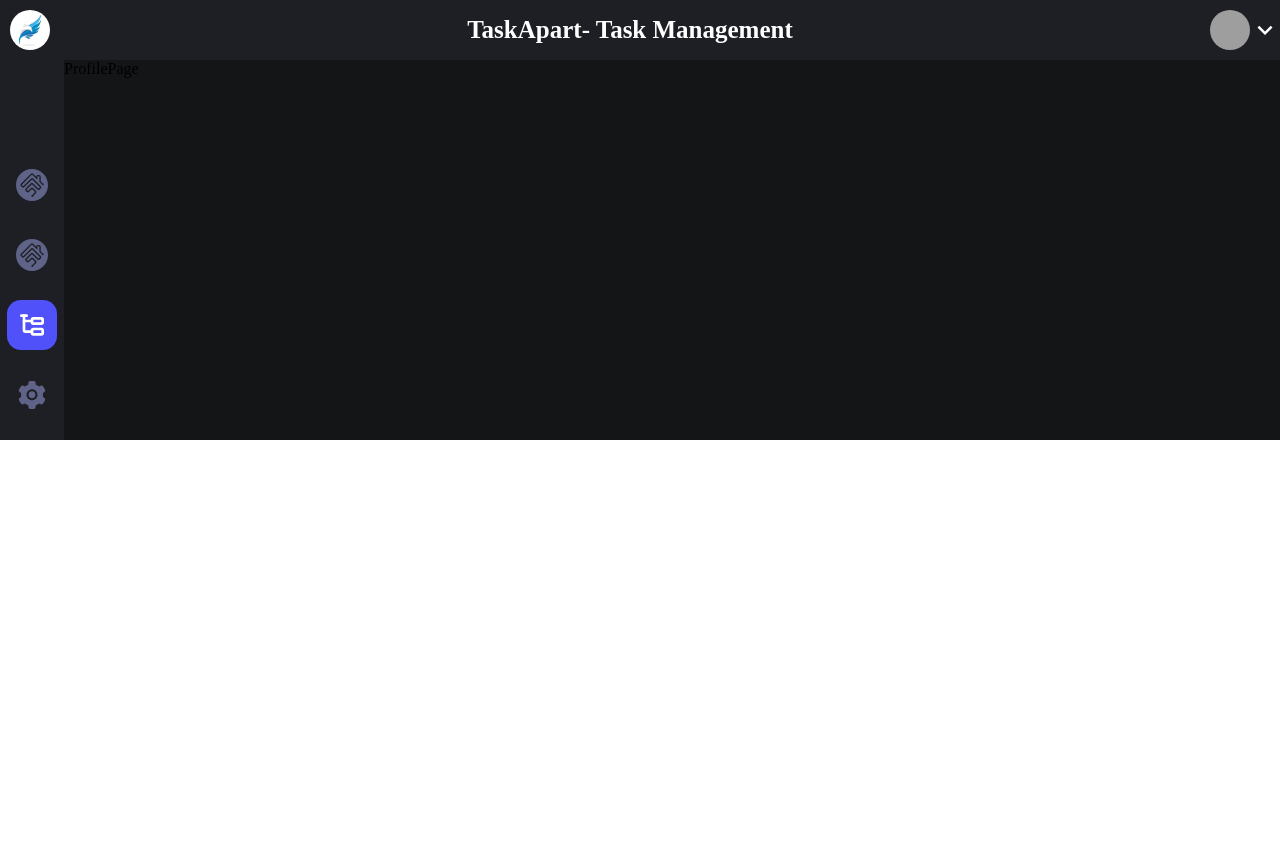
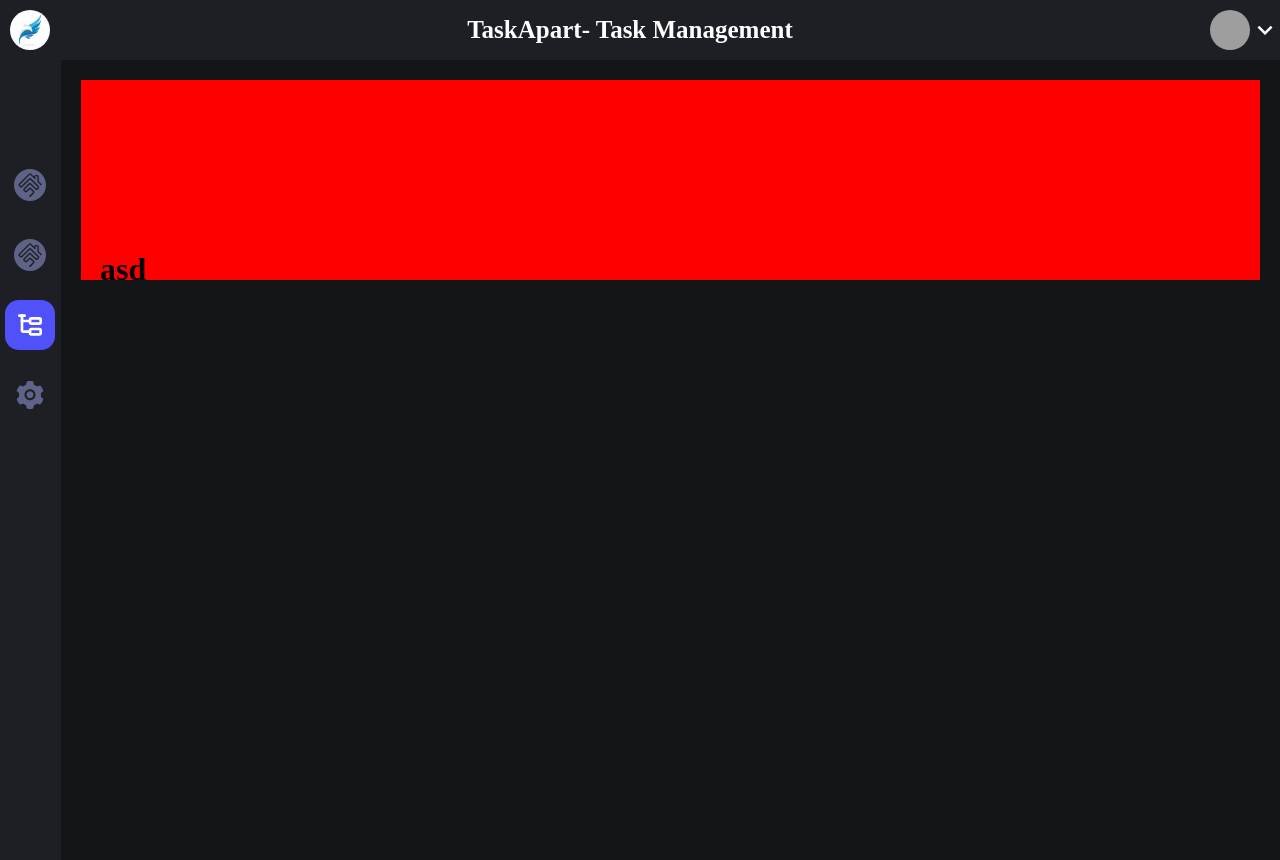
Before and after one commit to lavizp/task-apart, a React (Create React App) app: page /profile in a window 1280 px wide. Before the commit the page ends 800 px from the top, so only its background shows below. Built offline with nearby package versions, Linux system fonts and the light colour scheme; no server answers; grey boxes are pictures that could not be loaded.

Commit message:
Bug Fix Navbar

```diff
--- a/src/Components/NavbarLeft.tsx
+++ b/src/Components/NavbarLeft.tsx
@@ -18,8 +18,8 @@ const NavContainerLeft = styled.div`
     align-items:center;
     justify-content:flex-start;
     @media(max-width: 1024px){
-        padding: 0px 20px;
-        height: 80px;
+        padding-top: 0px;
+        height: 70px;
         width: 100%;
         flex-direction: row;
         justify-content: space-around;
--- a/src/Pages/ProfilePage.tsx
+++ b/src/Pages/ProfilePage.tsx
@@ -1,7 +1,32 @@
 import React from 'react'
+import styled from 'styled-components'
 
+const ProfilePageContainer = styled.div`
+  height: 100vh;
+  width: 100vw;
+  @media(max-width: 1024px){
+      width: 100%;
+
+    }
+  h1{
+    position: absolute;
+    top: 230px;
+    left: 100px;
+  }
+`
+
+const Banner = styled.div`
+  width: "100%";
+  margin: 20px;
+  background-color: red;
+  height: 200px;
+  position: relative;
+`
 export default function ProfilePage() {
   return (
-    <div>ProfilePage</div>
+    <ProfilePageContainer>
+      <Banner/>
+      <h1>asd</h1>
+    </ProfilePageContainer>
   )
 }
--- a/src/styled-components/MainContainer.ts
+++ b/src/styled-components/MainContainer.ts
@@ -6,7 +6,6 @@ export const MainContainer = styled.div<Props>`
     width: 100%;
     display: flex;
     justify-content: start;
-    overflow: hidden;
     background-color: ${props=> props.theme.backgroundColor};
     gap: ${props=> props.gap};
     @media(max-width: 1024px){
```
